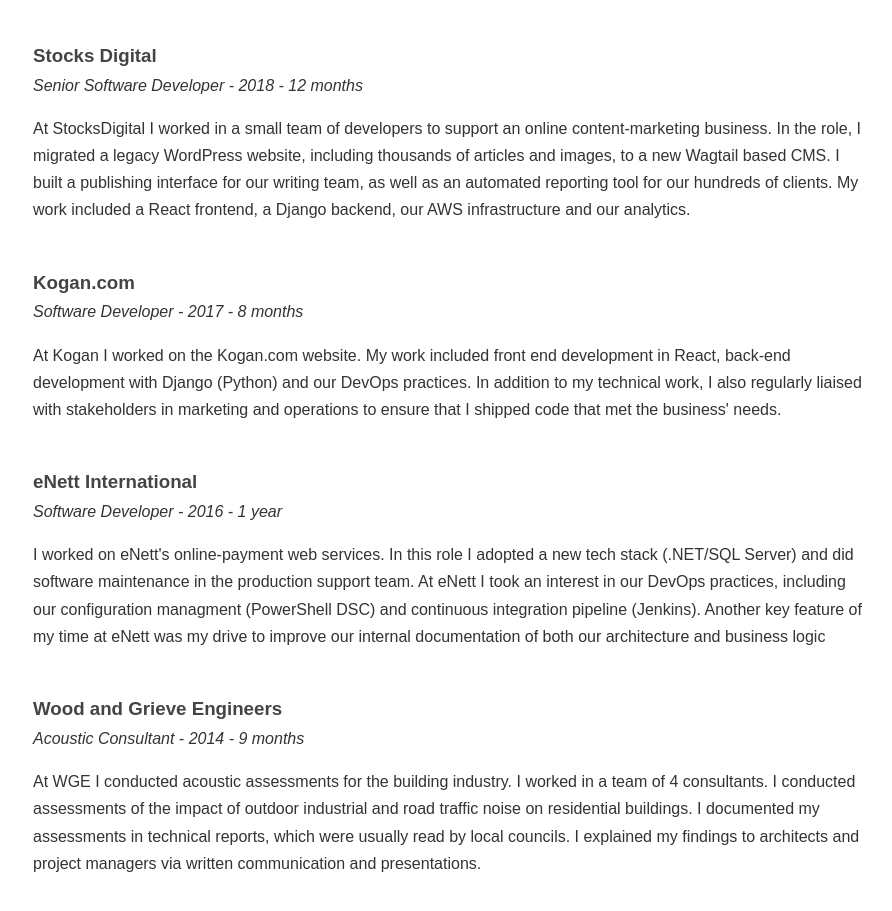
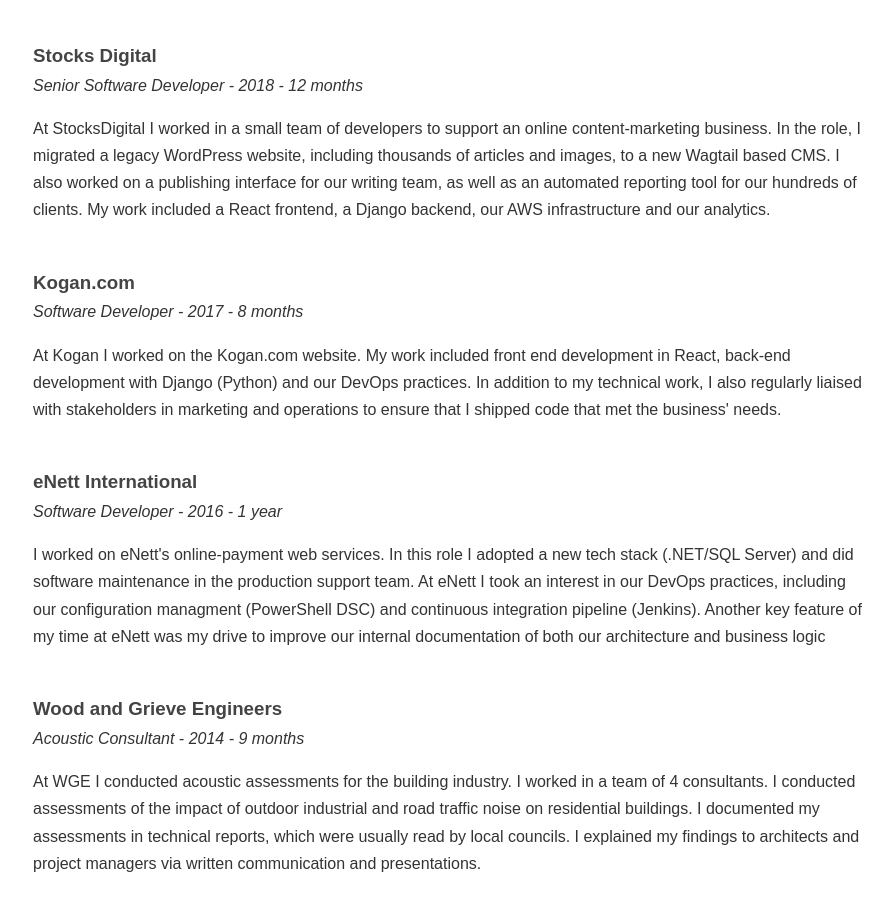
Before and after one commit to MattSegal/resume, a plain HTML site: page index.html in a window 1280 px wide. Shown: the part 787-1698 px from the top of the page, without its empty margins (189-1081 px from the left). Drawn offline with Linux system fonts and the light colour scheme.

Commit message:
Tone down 'built' to 'worked on'

```diff
--- a/index.html
+++ b/index.html
@@ -66,7 +66,7 @@
           At StocksDigital I worked in a small team of developers to support an
           online content-marketing business. In the role, I migrated a legacy
           WordPress website, including thousands of articles and images, to a
-          new Wagtail based CMS. I built a publishing interface for our writing
+          new Wagtail based CMS. I also worked on a publishing interface for our writing
           team, as well as an automated reporting tool for our hundreds of
           clients. My work included a React frontend, a Django backend, our AWS
           infrastructure and our analytics.
```
